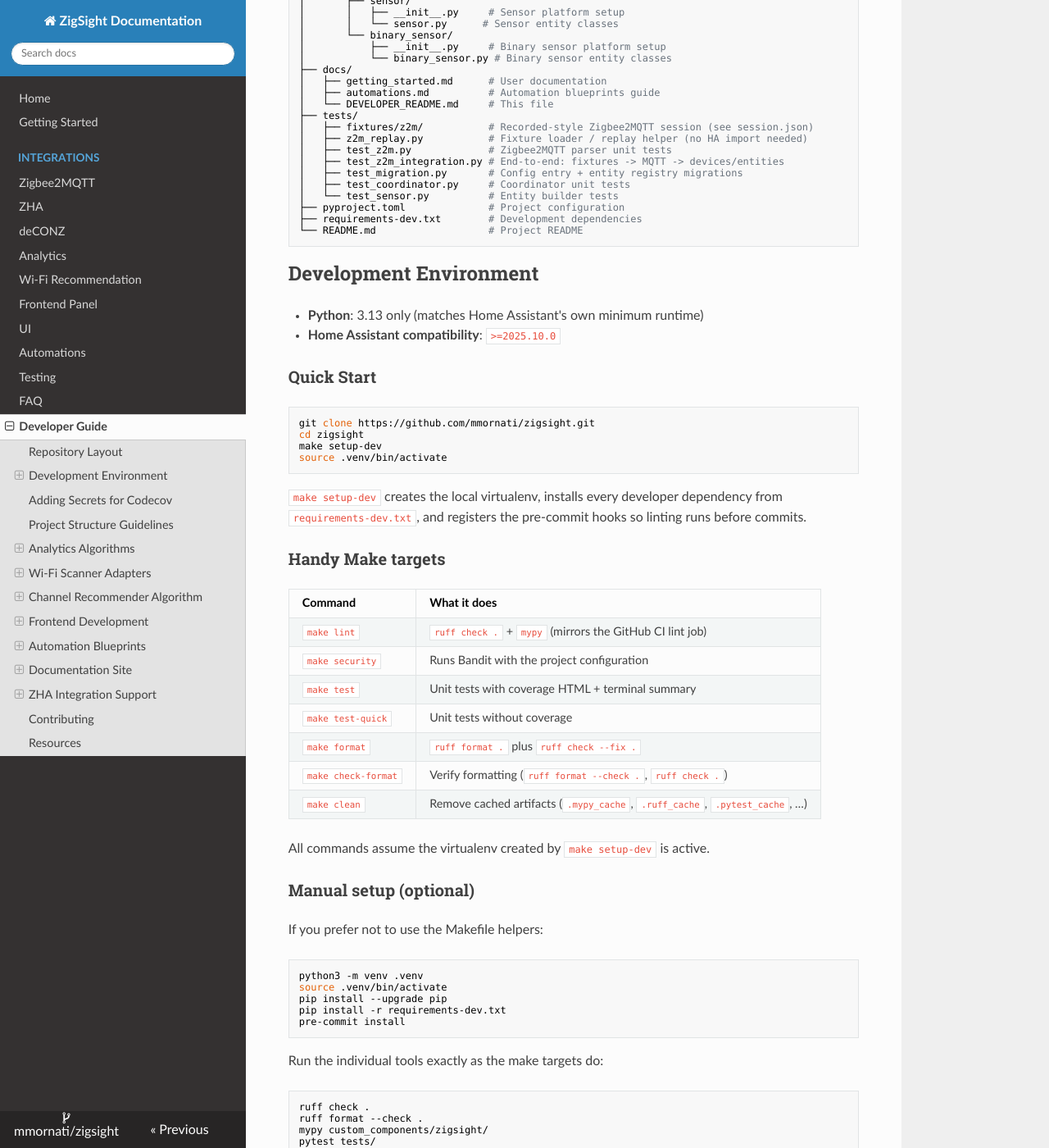
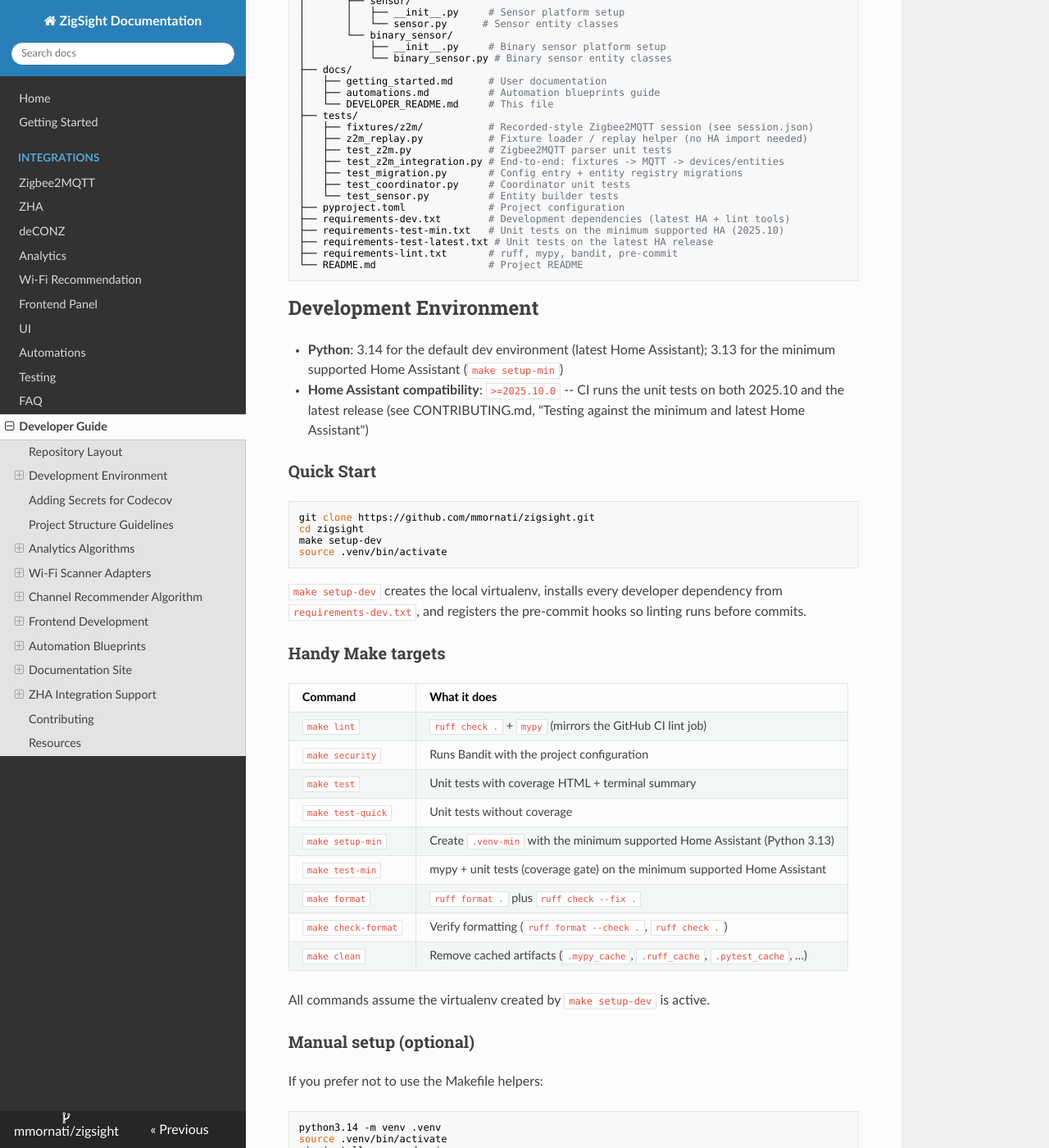
Before and after one commit to mmornati/zigsight, an MkDocs documentation site: the page built from docs/DEVELOPER_README.md, in a window 1280 px wide and 1400 px high, scrolled down 591 px. Shown: the whole window at 82% size. Built offline with MkDocs 1.6.1, drawn with Linux system fonts in a browser that asks for light colours; nearby versions of some CDN libraries.

Commit message:
CI: unit tests on minimum and latest Home Assistant
- requirements-test-min.txt: pytest-homeassistant-custom-component 0.13.289
  (Home Assistant 2025.10.4, Python 3.13), with pycares<5 for HA's pinned
  aiodns 3.5.0.
- requirements-test-latest.txt: 0.13.366 (Home Assistant 2026.9.3, Python
  3.14).
- requirements-lint.txt: ruff/mypy/bandit/pre-commit; requirements-dev.txt
  is now latest + lint (Python 3.14).
- validate.yaml: test job is a min/latest matrix running mypy and pytest
  with the 85% coverage gate on each leg; lint/security jobs on 3.14.
- mypy checks against the running interpreter (HA 2026.x sources use
  Python 3.14-only syntax).
- make setup-min / test-min, CONTRIBUTING and developer docs, CHANGELOG.

Co-Authored-By: Claude Opus 5.5 <noreply@anthropic.com>

````diff
--- a/docs/DEVELOPER_README.md
+++ b/docs/DEVELOPER_README.md
@@ -46,14 +46,20 @@ This document provides information for developers contributing to the ZigSight p
 │   ├── test_coordinator.py     # Coordinator unit tests
 │   └── test_sensor.py          # Entity builder tests
 ├── pyproject.toml              # Project configuration
-├── requirements-dev.txt        # Development dependencies
+├── requirements-dev.txt        # Development dependencies (latest HA + lint tools)
+├── requirements-test-min.txt   # Unit tests on the minimum supported HA (2025.10)
+├── requirements-test-latest.txt # Unit tests on the latest HA release
+├── requirements-lint.txt       # ruff, mypy, bandit, pre-commit
 └── README.md                   # Project README
 ```
 
 ## Development Environment
 
-- **Python**: 3.13 only (matches Home Assistant's own minimum runtime)
-- **Home Assistant compatibility**: `>=2025.10.0`
+- **Python**: 3.14 for the default dev environment (latest Home Assistant);
+  3.13 for the minimum supported Home Assistant (`make setup-min`)
+- **Home Assistant compatibility**: `>=2025.10.0` -- CI runs the unit tests
+  on both 2025.10 and the latest release (see CONTRIBUTING.md, "Testing
+  against the minimum and latest Home Assistant")
 
 ### Quick Start
 
@@ -74,6 +80,8 @@ source .venv/bin/activate
 | `make security`    | Runs Bandit with the project configuration                                   |
 | `make test`        | Unit tests with coverage HTML + terminal summary                            |
 | `make test-quick`  | Unit tests without coverage                                                  |
+| `make setup-min`   | Create `.venv-min` with the minimum supported Home Assistant (Python 3.13)   |
+| `make test-min`    | mypy + unit tests (coverage gate) on the minimum supported Home Assistant    |
 | `make format`      | `ruff format .` plus `ruff check --fix .`                                    |
 | `make check-format`| Verify formatting (`ruff format --check .`, `ruff check .`)                  |
 | `make clean`       | Remove cached artifacts (`.mypy_cache`, `.ruff_cache`, `.pytest_cache`, …)   |
@@ -85,7 +93,7 @@ All commands assume the virtualenv created by `make setup-dev` is active.
 If you prefer not to use the Makefile helpers:
 
 ```bash
-python3 -m venv .venv
+python3.14 -m venv .venv
 source .venv/bin/activate
 pip install --upgrade pip
 pip install -r requirements-dev.txt
````
Also changed, not shown: CHANGELOG.md (+25 -0 lines), CONTRIBUTING.md (+59 -12 lines), pyproject.toml (+8 -7 lines), requirements-dev.txt (+9 -18 lines), requirements-lint.txt (added, +8 -0 lines), requirements-test-latest.txt (added, +11 -0 lines), requirements-test-min.txt (added, +16 -0 lines), 3 other files.
